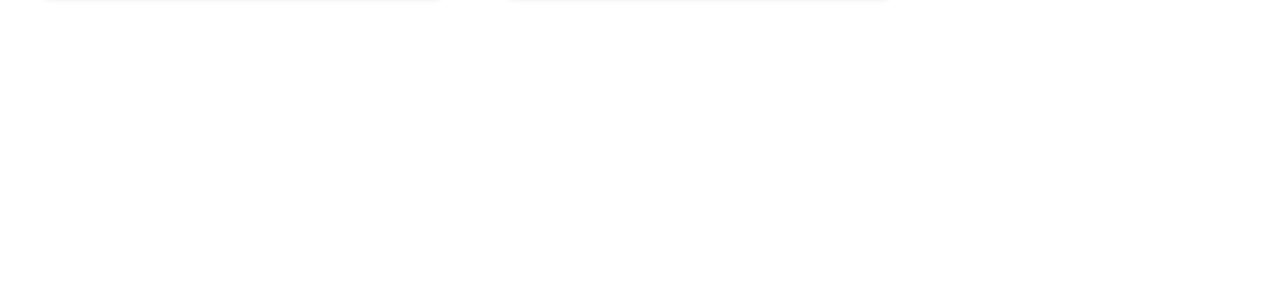
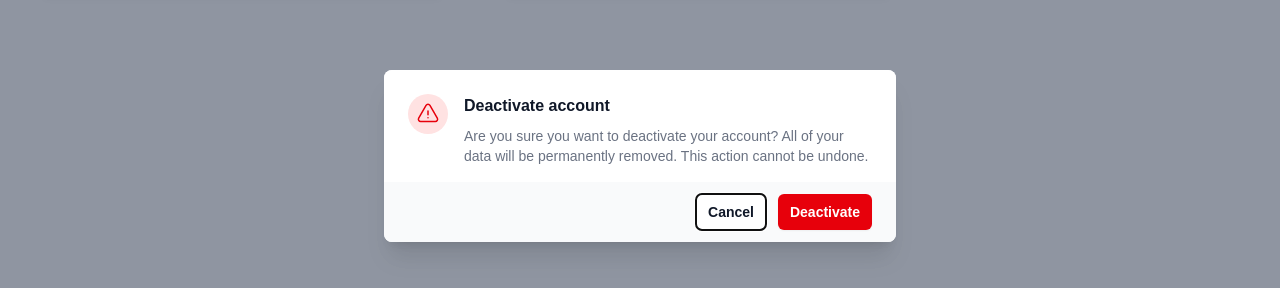
Before and after one commit to RobinHout/JuiceDarts, a Next.js app: page /Admin in a window 1280 px wide. Shown: the part 244-532 px from the top of the page. Built offline with nearby package versions, Linux system fonts and the light colour scheme; no server answers.

Commit message:
Popup toegevoegd en lijst sorteerd nu omgekeerd

```diff
--- a/app/Admin/page.tsx
+++ b/app/Admin/page.tsx
@@ -2,6 +2,7 @@
 import { useEffect, useState } from "react";
 import { rondjeScore } from "../types/types";
 import { User } from "../types/types";
+import Popup from "../lib/popup";
 
 export default function Rondje() {
     const [naam, setNaam] = useState("");
@@ -163,6 +164,7 @@ export default function Rondje() {
                     </tbody>
                 </table>
             </div>
+            <Popup />
         </div>
     );
 }
--- /dev/null
+++ b/app/lib/popup.tsx
@@ -0,0 +1,76 @@
+"use client";
+
+import { useState } from "react";
+import {
+    Dialog,
+    DialogBackdrop,
+    DialogPanel,
+    DialogTitle,
+} from "@headlessui/react";
+import { ExclamationTriangleIcon } from "@heroicons/react/24/outline";
+
+export default function Popup() {
+    const [open, setOpen] = useState(true);
+
+    return (
+        <Dialog open={open} onClose={setOpen} className="relative z-10">
+            <DialogBackdrop
+                transition
+                className="fixed inset-0 bg-gray-500/75 transition-opacity data-closed:opacity-0 data-enter:duration-300 data-enter:ease-out data-leave:duration-200 data-leave:ease-in"
+            />
+
+            <div className="fixed inset-0 z-10 w-screen overflow-y-auto">
+                <div className="flex min-h-full items-end justify-center p-4 text-center sm:items-center sm:p-0">
+                    <DialogPanel
+                        transition
+                        className="relative transform overflow-hidden rounded-lg bg-white text-left shadow-xl transition-all data-closed:translate-y-4 data-closed:opacity-0 data-enter:duration-300 data-enter:ease-out data-leave:duration-200 data-leave:ease-in sm:my-8 sm:w-full sm:max-w-lg data-closed:sm:translate-y-0 data-closed:sm:scale-95"
+                    >
+                        <div className="bg-white px-4 pt-5 pb-4 sm:p-6 sm:pb-4">
+                            <div className="sm:flex sm:items-start">
+                                <div className="mx-auto flex size-12 shrink-0 items-center justify-center rounded-full bg-red-100 sm:mx-0 sm:size-10">
+                                    <ExclamationTriangleIcon
+                                        aria-hidden="true"
+                                        className="size-6 text-red-600"
+                                    />
+                                </div>
+                                <div className="mt-3 text-center sm:mt-0 sm:ml-4 sm:text-left">
+                                    <DialogTitle
+                                        as="h3"
+                                        className="text-base font-semibold text-gray-900"
+                                    >
+                                        Deactivate account
+                                    </DialogTitle>
+                                    <div className="mt-2">
+                                        <p className="text-sm text-gray-500">
+                                            Are you sure you want to deactivate
+                                            your account? All of your data will
+                                            be permanently removed. This action
+                                            cannot be undone.
+                                        </p>
+                                    </div>
+                                </div>
+                            </div>
+                        </div>
+                        <div className="bg-gray-50 px-4 py-3 sm:flex sm:flex-row-reverse sm:px-6">
+                            <button
+                                type="button"
+                                onClick={() => setOpen(false)}
+                                className="inline-flex w-full justify-center rounded-md bg-red-600 px-3 py-2 text-sm font-semibold text-white shadow-xs hover:bg-red-500 sm:ml-3 sm:w-auto"
+                            >
+                                Deactivate
+                            </button>
+                            <button
+                                type="button"
+                                data-autofocus
+                                onClick={() => setOpen(false)}
+                                className="mt-3 inline-flex w-full justify-center rounded-md bg-white px-3 py-2 text-sm font-semibold text-gray-900 shadow-xs ring-1 ring-gray-300 ring-inset hover:bg-gray-50 sm:mt-0 sm:w-auto"
+                            >
+                                Cancel
+                            </button>
+                        </div>
+                    </DialogPanel>
+                </div>
+            </div>
+        </Dialog>
+    );
+}
--- a/app/page.tsx
+++ b/app/page.tsx
@@ -88,13 +88,17 @@ export default function Home() {
                     </tr>
                 </thead>
                 <tbody>
-                    {scores.map((score) => (
-                        <tr key={score.gameId}>
-                            <td className="cellStyle">{score.userName}</td>
-                            <td className="cellStyle">{score.eersteTwintig}</td>
-                            <td className="cellStyle">{score.totaal}</td>
-                        </tr>
-                    ))}
+                    {[...scores]
+                        .sort((a, b) => b.gameId - a.gameId) // sorteer op gameId, aflopend
+                        .map((score) => (
+                            <tr key={score.gameId}>
+                                <td className="cellStyle">{score.userName}</td>
+                                <td className="cellStyle">
+                                    {score.eersteTwintig}
+                                </td>
+                                <td className="cellStyle">{score.totaal}</td>
+                            </tr>
+                        ))}
                 </tbody>
             </table>
         </>
--- a/package.json
+++ b/package.json
@@ -9,6 +9,8 @@
     "lint": "next lint"
   },
   "dependencies": {
+    "@headlessui/react": "^2.2.1",
+    "@heroicons/react": "^2.2.0",
     "@prisma/client": "^6.5.0",
     "@supabase/supabase-js": "^2.49.4",
     "next": "15.2.4",
```
Also changed, not shown: 1 other file (tests, documents, lock files or other folders).
